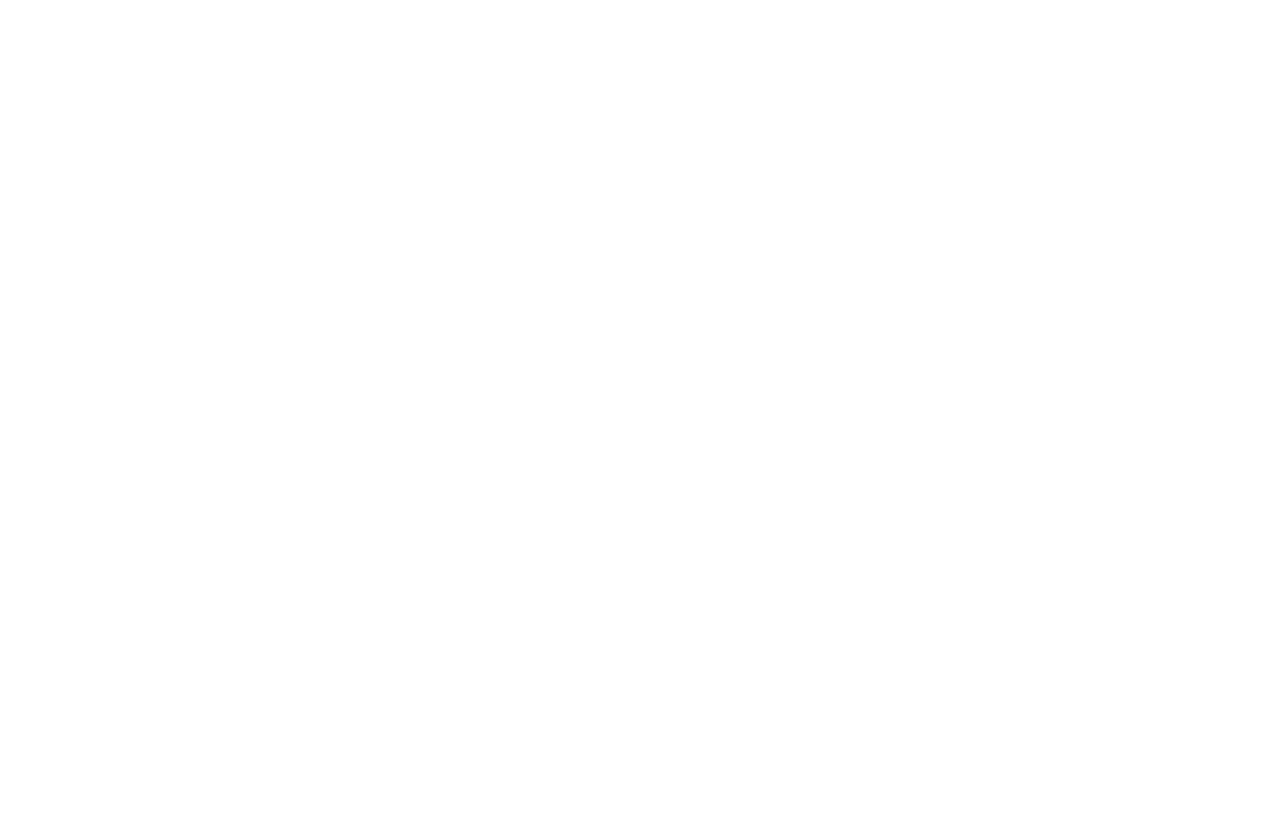
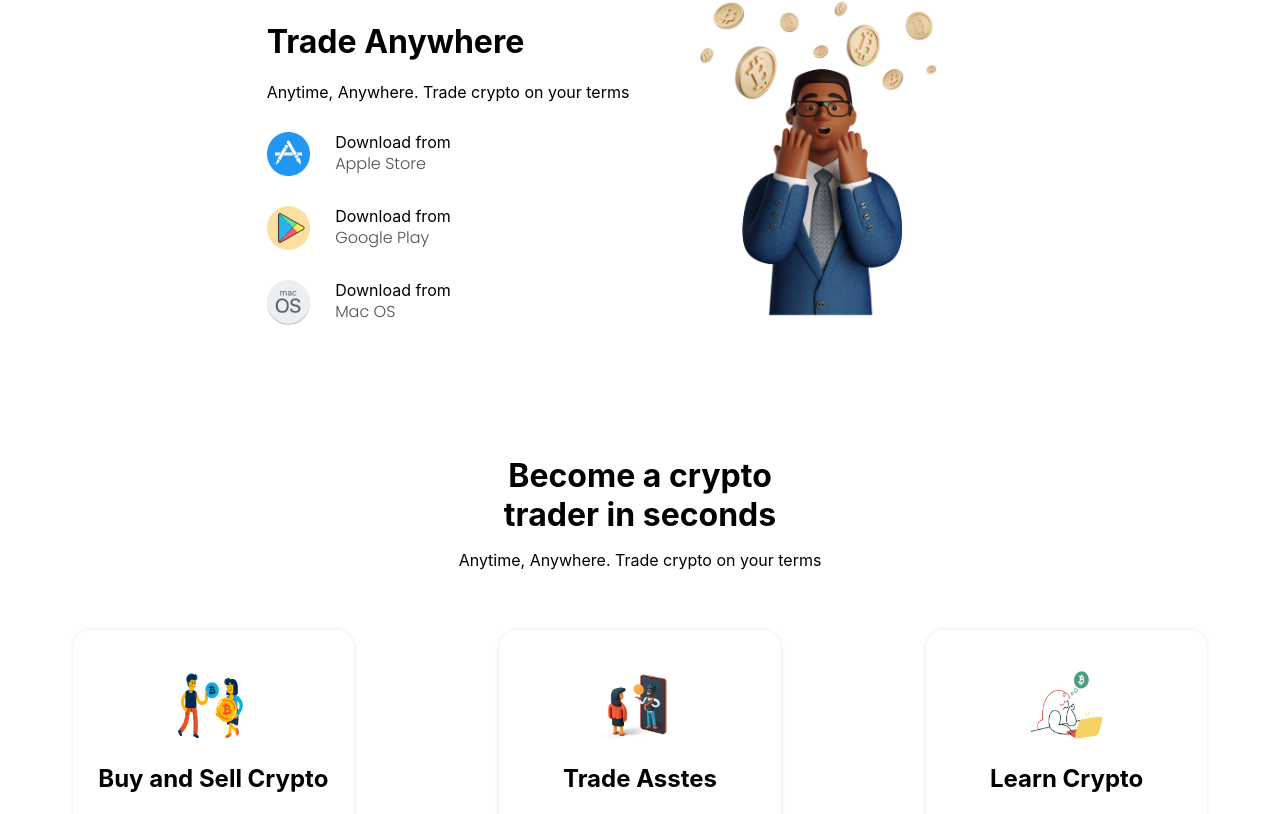
Before and after one commit to rida-el/crypto-landingpage, a React (Create React App) app: page / in a window 1280 px wide. Shown: the part 2117-2931 px from the top of the page. Before the commit the page ends 1986 px from the top, so only its background shows below. Built offline with nearby package versions, Linux system fonts and the light colour scheme; a web font is replaced by a local one.

Commit message:
fix the last tow section responsive

```diff
--- a/src/App.js
+++ b/src/App.js
@@ -13,10 +13,10 @@
       <Hero></Hero>
       <Btc></Btc>
       <How></How>
-      {/*
       <Trade></Trade>
       <Contactus />
-      <Footer></Footer> */}
+
+      <Footer></Footer>
     </div>
   );
 }
--- a/src/componants/Btc/Btc.css
+++ b/src/componants/Btc/Btc.css
@@ -105,7 +105,7 @@
         gap: 30px;
     }
     .section2{
-        margin-top: 20%;
+        margin-top: 34%;
     }
     .firstcard{
 
--- a/src/componants/Contactus/Contactus.css
+++ b/src/componants/Contactus/Contactus.css
@@ -8,11 +8,12 @@
     flex-direction: row;
     justify-content: space-around;
     margin-top: 60px;
+    align-content: center;
 }
 .contact-card
 {
     height: 80%;
-    width: 18%;
+    width: 22%;
     background: #FFFFFF;
     box-shadow: 0px 0px 4px rgba(0, 0, 0, 0.1);
     border-radius: 18px;
@@ -50,3 +51,29 @@
     margin-top: 40px;
 
 }
+.contactus-section .contact-title{
+    max-width: 26%;
+    margin: auto;
+}
+
+@media screen and (max-width : 1000px) {
+    .contact-cards
+    {
+        display: flex;
+        flex-direction: column;
+        align-content: center;
+        align-items: center;
+    }
+    .contactus-section .contact-title{
+        max-width: 100%;
+    }
+    .contact-card
+    {
+        width: 78%;
+        box-shadow: 0px 10px 19px rgba(0, 0, 0, 0.187);
+    }
+    .contact-cards
+    {
+        gap: 30px;
+    }
+}
--- a/src/componants/Contactus/Contactus.jsx
+++ b/src/componants/Contactus/Contactus.jsx
@@ -4,7 +4,7 @@
 function Contactus() {
   return (
     <div className="contactus-section">
-      <h1 className="contact-title" style={{ maxWidth: "26%", margin: "auto" }}>
+      <h1 className="contact-title">
         Become a crypto trader in seconds
       </h1>
       <p className="contact-paragraph">
--- a/src/componants/Footer/Footer.css
+++ b/src/componants/Footer/Footer.css
@@ -62,3 +62,14 @@
     color: #FFFFFF;
     background-color: #8F60FF;
 }
+
+@media screen and (max-width : 1000px) {
+    .footer .footer-left
+    {
+        padding: 29px 11px 11px 11px;
+    }
+    .footer .footer-right
+    {
+        padding: 47px;
+    }
+}
--- a/src/componants/Hero/Hero.css
+++ b/src/componants/Hero/Hero.css
@@ -125,4 +125,5 @@
 
 .nocard .display img:hover {
     transform: scale(1.4);
+    transition: 1s;
   }
--- a/src/componants/Trade/Trade.css
+++ b/src/componants/Trade/Trade.css
@@ -47,3 +47,41 @@
     /* identical to box height, or 24px */
     color: #515151;
 }
+.trade-mobile
+{
+    display: flex;
+    flex-direction: column;
+    justify-content: center;
+}
+.trade-mobile img
+{
+    width: 80%;
+    /* height: 40%; */
+}
+.trade-mobile .download img
+{
+    height: 12%;
+    width: 12%;
+}
+@media screen and (max-width : 1000px) {
+    .trade{
+        display: none;
+    }
+    .download
+    {
+        justify-content: center;
+    }
+    .downloadt {
+        margin-left: 25px;
+        display: flex;
+        flex-direction: column;
+        align-items: flex-start;
+    }
+
+}
+@media screen and (min-width : 1000px) {
+    .trade-mobile{
+        display: none;
+    }
+
+}
--- a/src/componants/Trade/Trade.jsx
+++ b/src/componants/Trade/Trade.jsx
@@ -7,10 +7,43 @@
 
 function Trade() {
   return (
-    <div className="trade">
-      <div className="tradecontent">
+    <div className="trade-section">
+      <div className="trade">
+        <div className="tradecontent">
+          <h1>Trade Anywhere</h1>
+          <p>Anytime, Anywhere. Trade crypto on your terms</p>
+          <div className="download">
+            <img src={Apple} />
+            <div className="downloadt">
+              <span>Download from</span>
+              <p>Apple Store</p>
+            </div>
+          </div>
+          <div className="download">
+            <img src={Google} />
+            <div className="downloadt">
+              <span>Download from</span>
+              <p>Google Play</p>
+            </div>
+          </div>
+          <div className="download">
+            <img src={Mac} />
+            <div className="downloadt">
+              <span>Download from</span>
+              <p>Mac OS</p>
+            </div>
+          </div>
+        </div>
+        <div className="tradeimg">
+          <img src={image} />
+        </div>
+      </div>
+      <div className="trade-mobile">
         <h1>Trade Anywhere</h1>
         <p>Anytime, Anywhere. Trade crypto on your terms</p>
+        <div className="tradeimg">
+          <img src={image} />
+        </div>
         <div className="download">
           <img src={Apple} />
           <div className="downloadt">
@@ -33,9 +66,6 @@
           </div>
         </div>
       </div>
-      <div className="tradeimg">
-        <img src={image} />
-      </div>
     </div>
   );
 }
```
